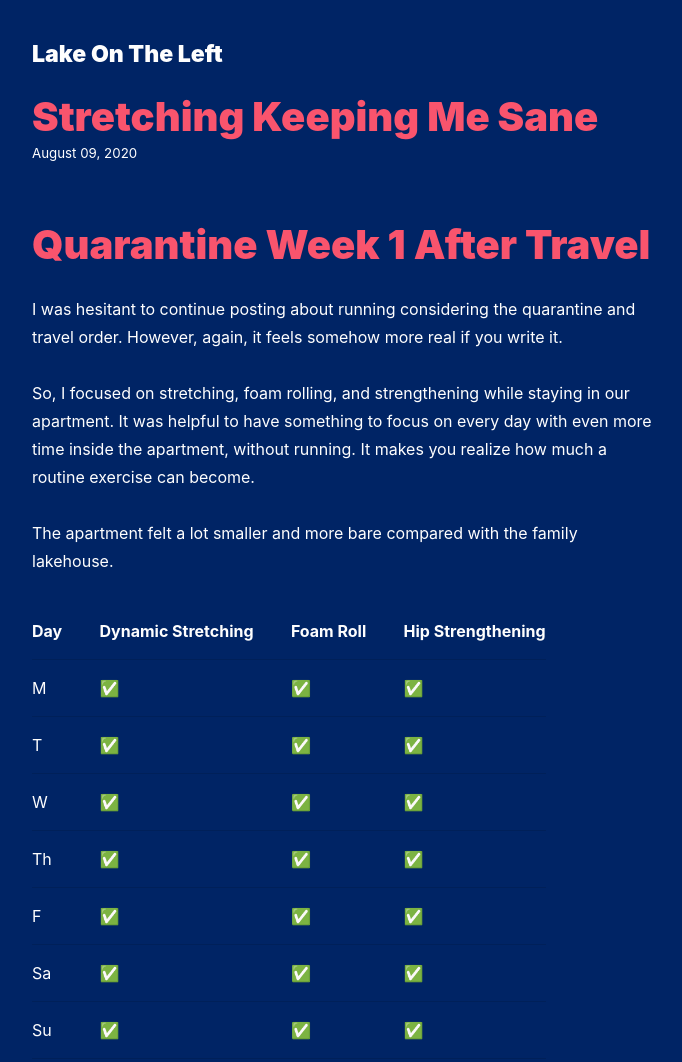
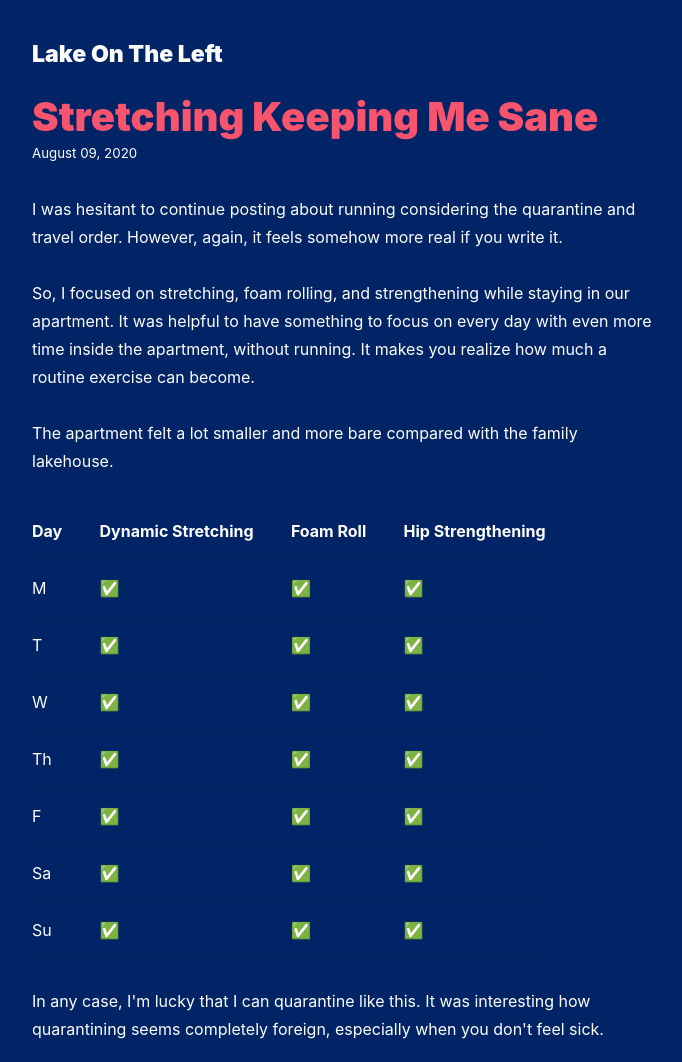
Before and after one commit to JackHowa/marathon-run-log, a Gatsby site: page /week-11-quarantine-week-1/ in a window 1280 px wide. Shown: the top 1062 px of the page, without its empty margins (293-975 px from the left). Built offline with nearby package versions, Linux system fonts and the light colour scheme; Gatsby itself is replaced by a stand-in of ours; some packages are replaced by stand-ins of ours.

Commit message:
Update title remove from week 11

```diff
--- a/content/blog/week-11-quarantine-week-1/index.md
+++ b/content/blog/week-11-quarantine-week-1/index.md
@@ -5,8 +5,6 @@
 description: Quarantine Going OK
 week: 11
 ---
-
-# Quarantine Week 1 After Travel
 
 I was hesitant to continue posting about running considering the quarantine and travel order. However, again, it feels somehow more real if you write it.
 
```
